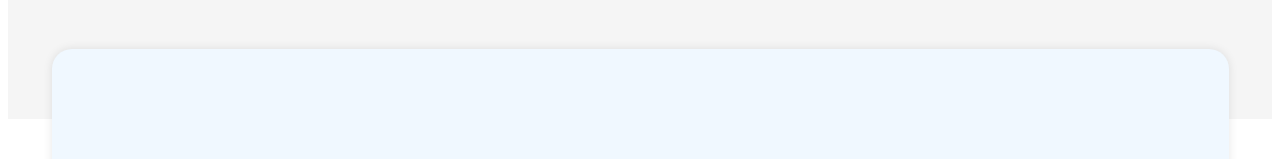
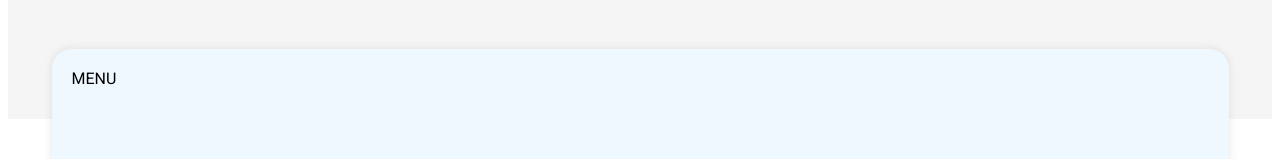
Before and after one commit to davinnye/gerenciador-filmes-react, a React (Create React App) app: page / in a window 1280 px wide. Shown: the part 159-318 px from the top of the page. Built offline with nearby package versions, Linux system fonts and the light colour scheme.

Commit message:
criação do menu e alteração para prop do mainbody

```diff
--- a/src/App.jsx
+++ b/src/App.jsx
@@ -1,5 +1,6 @@
 import { Footer } from "./components/footer";
 import { Mainbody } from "./components/mainbody";
+import { Menu } from "./components/menu";
 import { Topbanner } from "./components/topbanner";
 import { Topbar } from "./components/topbar";
 import "./global.css";
@@ -11,7 +12,9 @@
         <>
         <Topbar/>
         <Topbanner/>
-        <Mainbody/>
+        <Mainbody>
+          <Menu/>
+        </Mainbody>
         <Footer/>
         </>
     </div>
--- a/src/components/mainbody/index.jsx
+++ b/src/components/mainbody/index.jsx
@@ -1,9 +1,9 @@
 import "./style.css";
 
-export function Mainbody(){
+export function Mainbody(props){
     return (
         <div className="mainbody">
-
+        {props.children}
         </div>
     );
 }
--- /dev/null
+++ b/src/components/menu/index.jsx
@@ -0,0 +1,10 @@
+import "./style.css"
+
+export function Menu (){
+    return(
+            <div>
+                MENU
+            </div>
+
+    );
+}
```
Also changed, not shown: src/components/menu/style.css (added).
